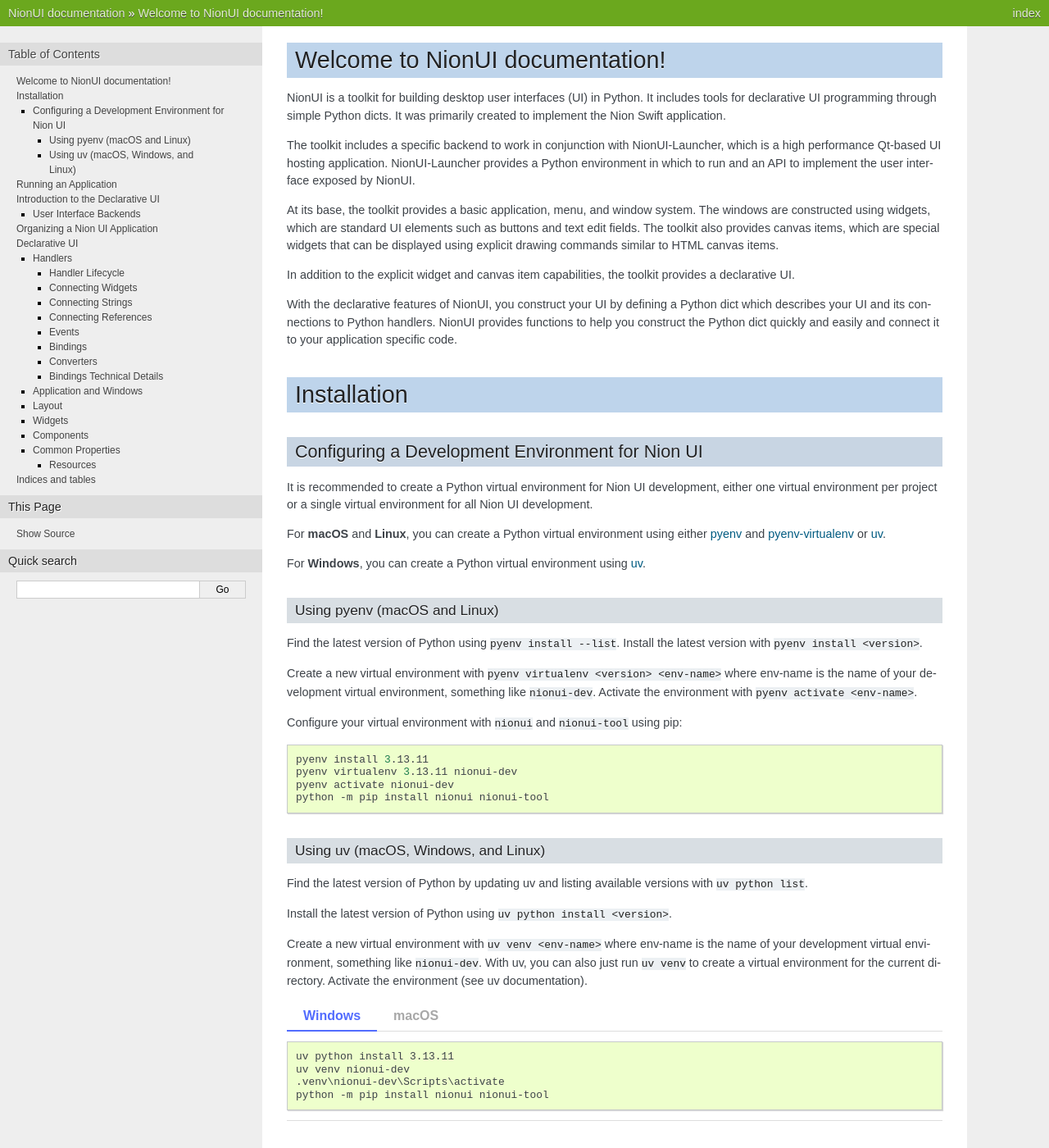
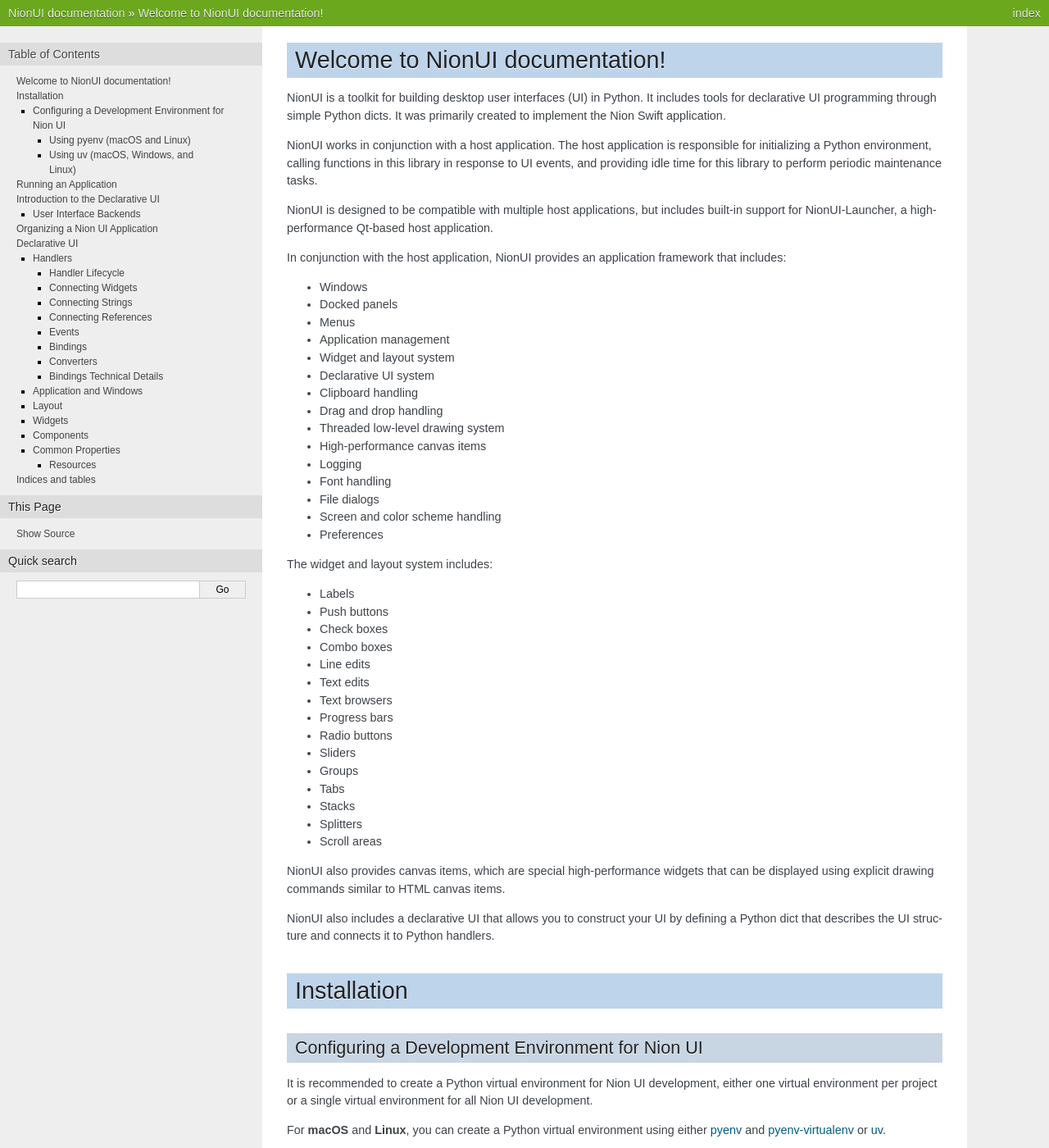
Before and after one commit to nion-software/nionui, a Sphinx documentation site: the page built from docs/index.rst, in a window 1280 px wide and 1400 px high. Shown: the whole window at 82% size. Built offline with Sphinx 7.4.7, drawn with Linux system fonts in a browser that asks for light colours.

Commit message:
Update introduction documentation.

```diff
--- a/docs/index.rst
+++ b/docs/index.rst
@@ -5,19 +5,54 @@
 |ProjectName| is a toolkit for building desktop user interfaces (UI) in Python. It includes tools for declarative UI
 programming through simple Python dicts. It was primarily created to implement the Nion Swift application.
 
-The toolkit includes a specific backend to work in conjunction with |LauncherName|, which is a high performance Qt-based
-UI hosting application. |LauncherName| provides a Python environment in which to run and an API to implement the user
-interface exposed by |ProjectName|.
+|ProjectName| works in conjunction with a host application. The host application is responsible for initializing a
+Python environment, calling functions in this library in response to UI events, and providing idle time for this library
+to perform periodic maintenance tasks.
 
-At its base, the toolkit provides a basic application, menu, and window system. The windows are constructed using
-widgets, which are standard UI elements such as buttons and text edit fields. The toolkit also provides canvas items,
-which are special widgets that can be displayed using explicit drawing commands similar to HTML canvas items.
+|ProjectName| is designed to be compatible with multiple host applications, but includes built-in support for
+|LauncherName|, a high-performance Qt-based host application.
 
-In addition to the explicit widget and canvas item capabilities, the toolkit provides a declarative UI.
+In conjunction with the host application, |ProjectName| provides an application framework that includes:
 
-With the declarative features of |ProjectName|, you construct your UI by defining a Python dict which describes your UI
-and its connections to Python handlers. |ProjectName| provides functions to help you construct the Python dict quickly
-and easily and connect it to your application specific code.
+- Windows
+- Docked panels
+- Menus
+- Application management
+- Widget and layout system
+- Declarative UI system
+- Clipboard handling
+- Drag and drop handling
+- Threaded low-level drawing system
+- High-performance canvas items
+- Logging
+- Font handling
+- File dialogs
+- Screen and color scheme handling
+- Preferences
+
+The widget and layout system includes:
+
+- Labels
+- Push buttons
+- Check boxes
+- Combo boxes
+- Line edits
+- Text edits
+- Text browsers
+- Progress bars
+- Radio buttons
+- Sliders
+- Groups
+- Tabs
+- Stacks
+- Splitters
+- Scroll areas
+
+|ProjectName| also provides canvas items, which are special high-performance widgets that can be displayed using
+explicit drawing commands similar to HTML canvas items.
+
+|ProjectName| also includes a declarative UI that allows you to construct your UI by defining a Python dict that
+describes the UI structure and connects it to Python handlers.
 
 .. todo:: Widgets vs CanvasItems
 .. todo:: Application and launcher, nionui_app namespace
```
